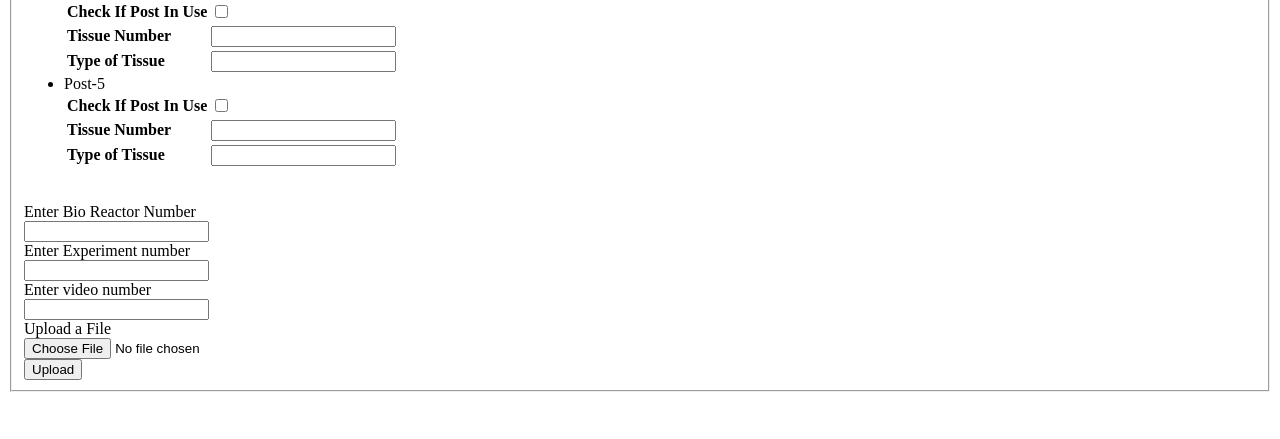
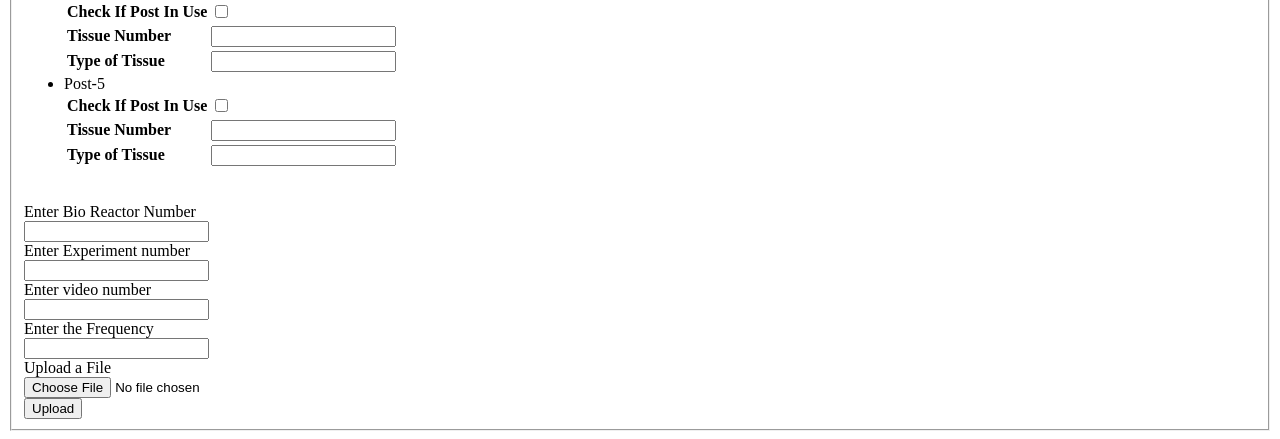
Before and after one commit to Jacks-Forks/Multi_Tissue_Tracking, a Flask app: template flask/templates/uploadToB.html in a window 1280 px wide. Shown: the part 559-998 px from the top of the page. Before the commit the page ends 951 px from the top, so only its background shows below. Run offline with Flask 3, Linux system fonts and the light colour scheme; the template is opened without the code that fills it: values that come from a table or form of the project are taken from there, others are empty; some libraries are stand-ins or nearby versions.

Commit message:
added frequency

```diff
--- a/flask/app.py
+++ b/flask/app.py
@@ -195,7 +195,7 @@ def upload_to_b():
                 models.insert_bio_reactor(bio_reactor_num)
 
             models.insert_video(form.date_recorded.data,
-                                experiment_num, bio_reactor_num, form.video_num.data)
+                                experiment_num, bio_reactor_num, form.video_num.data, form.frequency.data)
 
             add_tissues(li_of_post_info, experiment_num,
                         bio_reactor_num, form.video_num.data)
--- a/flask/forms.py
+++ b/flask/forms.py
@@ -1,7 +1,7 @@
 from flask_wtf import FlaskForm
 from flask_wtf.file import FileField
-from wtforms import (BooleanField, FieldList, FileField, FormField,
-                     IntegerField, RadioField, SelectField,
+from wtforms import (BooleanField, DecimalField, FieldList, FileField,
+                     FormField, IntegerField, RadioField, SelectField,
                      SelectMultipleField, StringField, SubmitField,
                      TextAreaField, TextField, ValidationError, validators,
                      widgets)
@@ -32,6 +32,7 @@ class Tissue_Samples(FlaskForm):
 class upload_to_b_form(FlaskForm):
     date_recorded = DateField('Date Recorded', [validators.Required()])
     post = FieldList(FormField(Tissue_Samples), min_entries=6)
+    frequency = DecimalField('Enter the Frequency')
     bio_reactor_num = IntegerField('Enter Bio Reactor Number')
     experiment_num = IntegerField('Enter Experiment number')
     video_num = IntegerField('Enter video number')
--- a/flask/templates/uploadToB.html
+++ b/flask/templates/uploadToB.html
@@ -42,6 +42,10 @@
       {{ form.video_num }}
       <br>
 
+      {{ form.frequency.label }}<br>
+      {{ form.frequency }}
+      <br>
+
       {{ form.file.label }}<br>
       {{ form.file }}
       <br>
```
Also changed, not shown: flask/models.py (+6 -4 lines).
